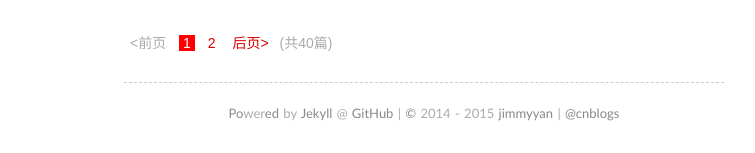
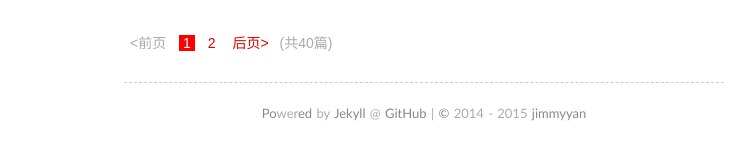
Before and after one commit to jimmyyan/jimmyyan.github.io, a Jekyll site: the page built from index.html, in a window 1280 px wide. Shown: the part 1556-1709 px from the top of the page, without its empty margins (216-971 px from the left). Built offline with Jekyll 4.4.1, drawn with Linux system fonts in a browser that asks for light colours; some web fonts are replaced; Markdown is read by kramdown in place of the engine named in the settings; the list of posts is cut into pages by our own code; comment, search, counter and statistics services are not loaded.

Commit message:
Update default.html

```diff
--- a/_layouts/default.html
+++ b/_layouts/default.html
@@ -36,9 +36,9 @@
           {% include googleanalytics.md %}
         </p>
         <p><small>
-            <a href="http://github.com/{{ site.github }}/hustcat.github.io/new/gh-pages/_posts" target="_blank" title="撰写文章">Po</a>wer<a href="http://github.com/{{ site.github }}/hustcat.github.io/edit/gh-pages/{{ page.path }}" target="_blank" title="编辑页面">ed</a> by <a href="http://jekyllrb.com" target="_blank">Jekyll</a> @ <a href="http://github.com/{{ site.github }}/hustcat.github.io" target="_blank" title="项目主页">GitHub</a>
+            <a href="http://github.com/{{ site.github }}/jimmyyan.github.io/new/gh-pages/_posts" target="_blank" title="撰写文章">Po</a>wer<a href="http://github.com/{{ site.github }}/jimmyyan.github.io/edit/gh-pages/{{ page.path }}" target="_blank" title="编辑页面">ed</a> by <a href="http://jekyllrb.com" target="_blank">Jekyll</a> @ <a href="http://github.com/{{ site.github }}/jimmyyan.github.io" target="_blank" title="项目主页">GitHub</a>
              | <a rel="license" href="http://creativecommons.org/licenses/by-sa/3.0/cn/" target="_blank" title="许可协议">©</a> 2014 - {{site.time | date:"%Y"}} <a href="/about/">{{ site.author }}</a>
-             | <a href="http://hustcat.cnblogs.com" target="_blank">@cnblogs</a>
+
 {% if site.beian %}
              | <a href="http://www.miibeian.gov.cn" target="_blank">{{ site.beian }}</a>
 {% endif %}
```
